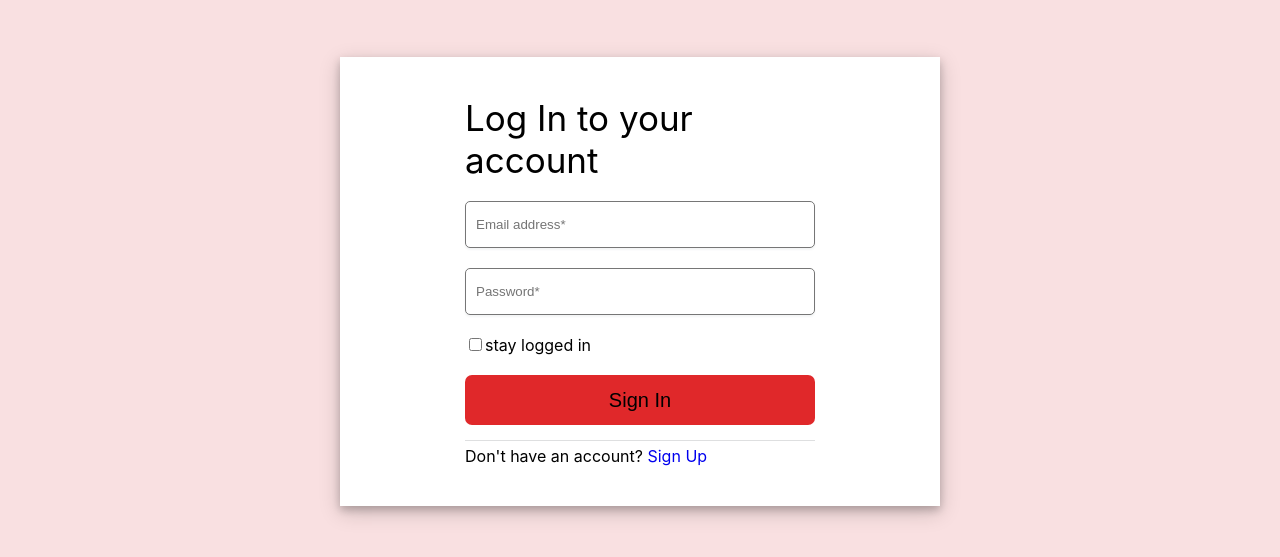
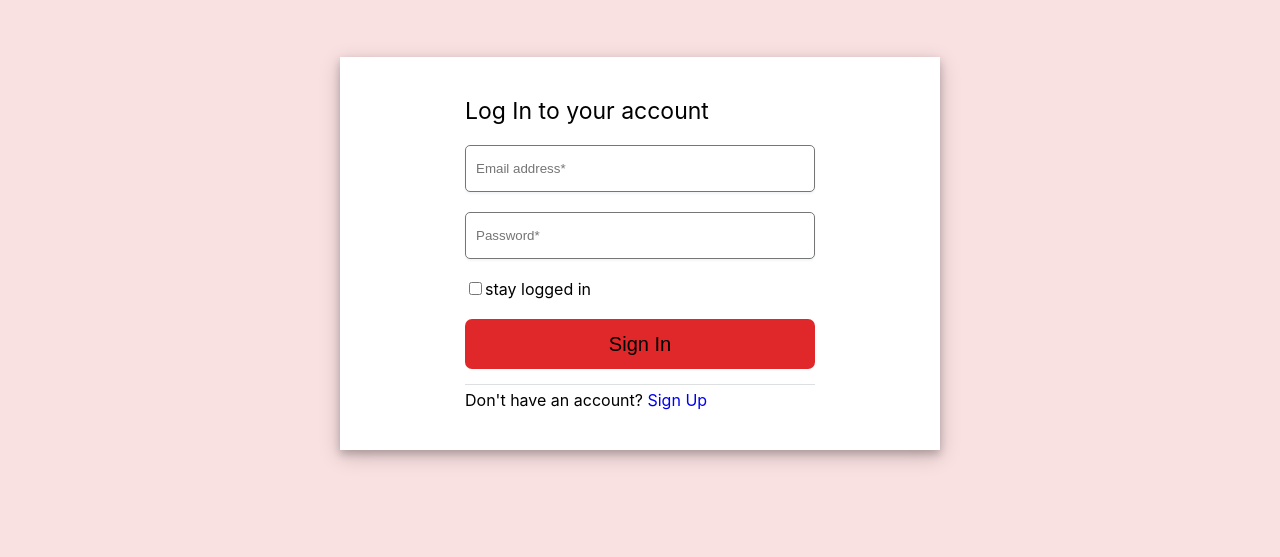
Before and after one commit to ganesh66/ktj-asgn-1, a plain HTML site: page log-in-form.html in a window 1280 px wide. Shown: the part 101-658 px from the top of the page. Drawn offline with Linux system fonts and the light colour scheme.

Commit message:
final-call

```diff
--- a/log-in-form.html
+++ b/log-in-form.html
@@ -6,7 +6,6 @@
     <title>Log-In | Kshitij</title>
     <meta name="viewport" content="width=device-width, initial-scale=1">
     <link rel="stylesheet" type="text/css" media="screen" href="style.css" />
-    <script src="main.js"></script>
 </head>
 <body style="background-color:#f9e0e1;font-family: -apple-system, BlinkMacSystemFont, 'Segoe UI', Roboto, Oxygen, Ubuntu, Cantarell, 'Open Sans', 'Helvetica Neue', sans-serif;">
         <div class="logo-container"><div class="logo"><img src="ktjlogo.png" height="100%" width="100%"></div></div>
--- a/style.css
+++ b/style.css
@@ -60,7 +60,7 @@ button:hover{
     opacity: 0.8;
 }
 .header{
-    font-size: 35px;
+    font-size: 23px;
 }
 a{
     text-decoration: none;
```
Also changed, not shown: sign-up-form.html (+0 -1 lines).
